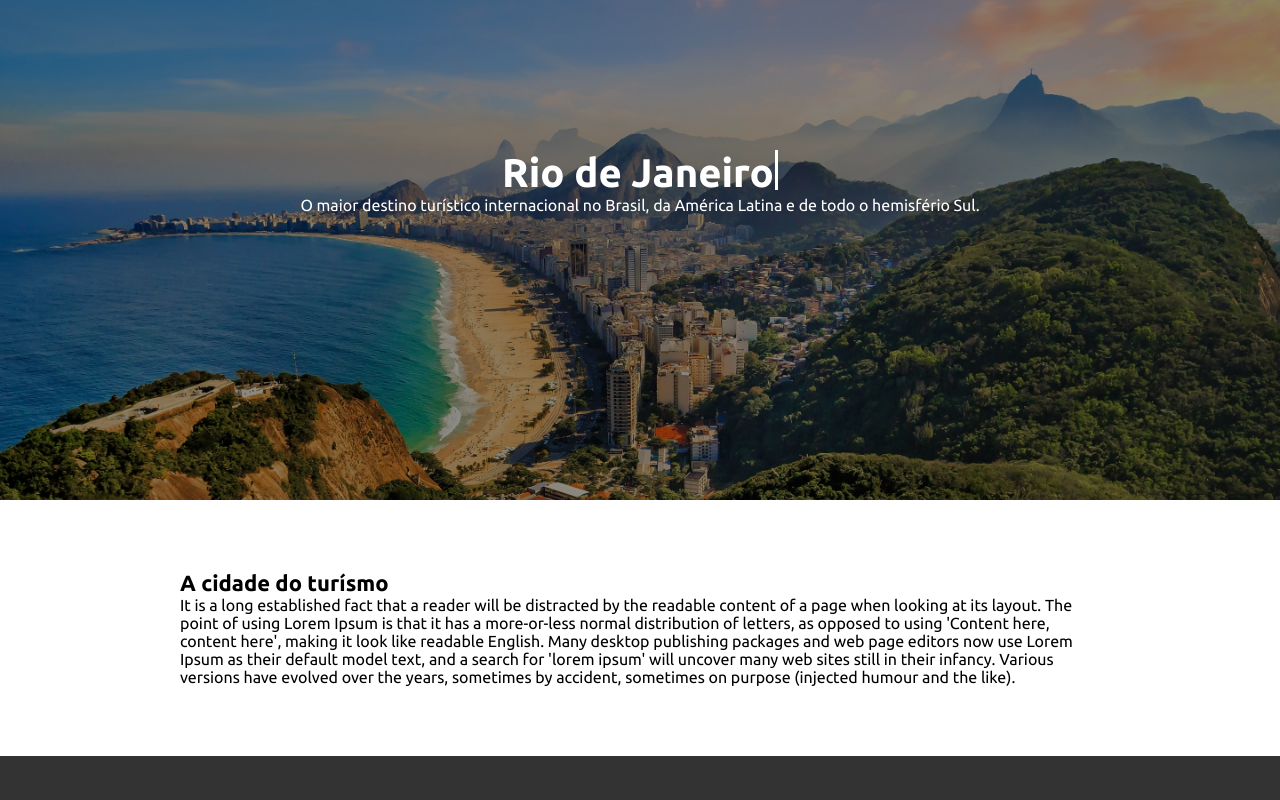
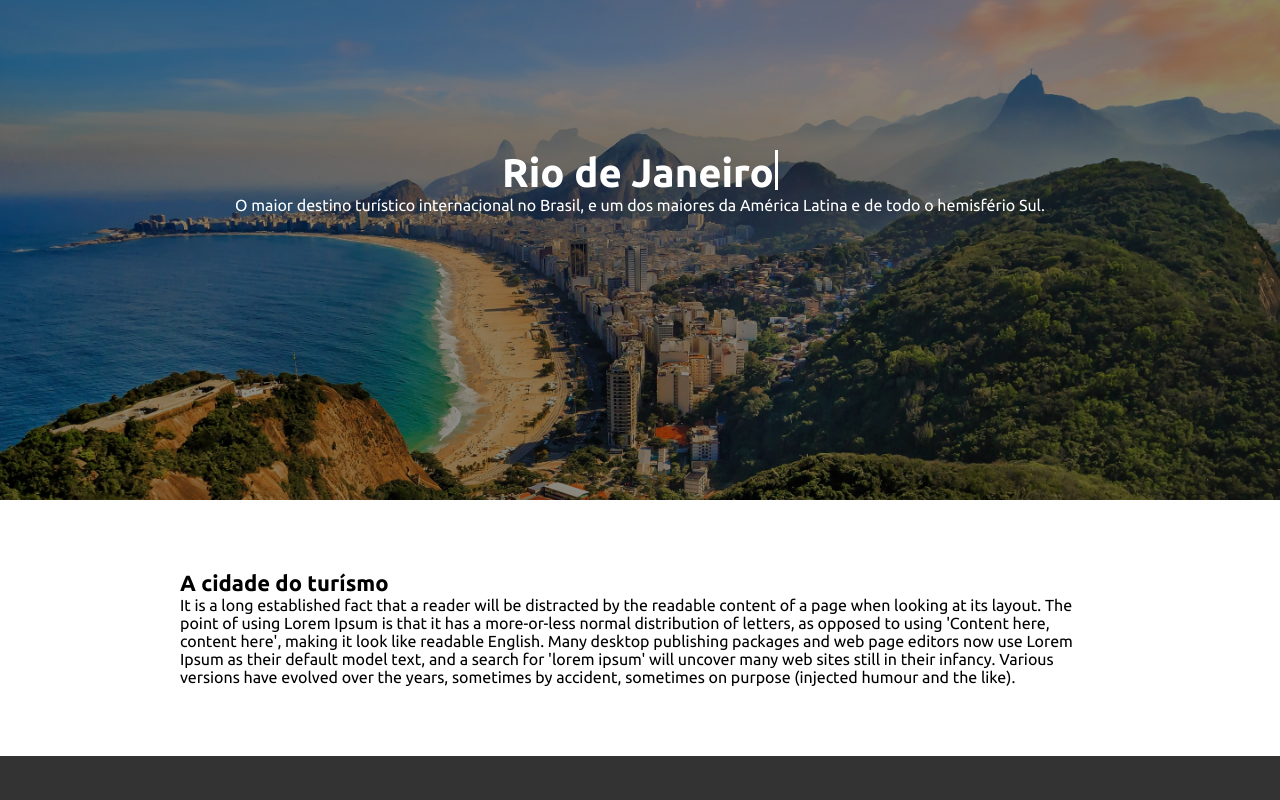
Before and after one commit to a-medeiros/rj-project, a plain HTML site: page index.html in a window 1280 px wide. Shown: the top 800 px of the page. Drawn offline with Linux system fonts and the light colour scheme.

Commit message:
Editando texto

```diff
--- a/index.html
+++ b/index.html
@@ -15,7 +15,7 @@
                     <strong id="title"></strong>
                     <span class="cursor">&nbsp;</span>
                 </div>
-                <p id="parag">O maior destino turístico internacional no Brasil, da América Latina e de todo o hemisfério Sul.</p>
+                <p id="parag">O maior destino turístico internacional no Brasil, e um dos maiores da América Latina e de todo o hemisfério Sul.</p>
             </div>
         </header>
         <div class="city-description-container">
```
